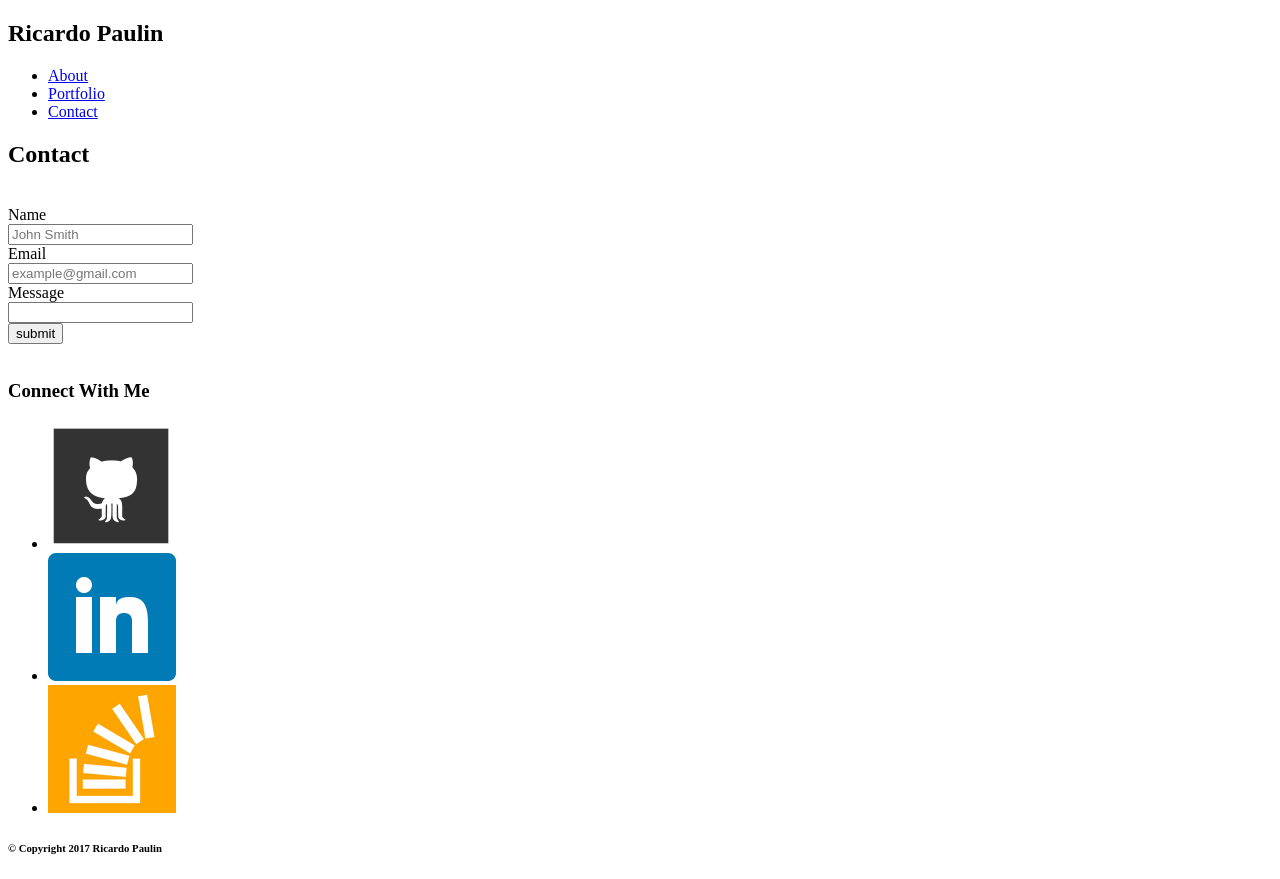
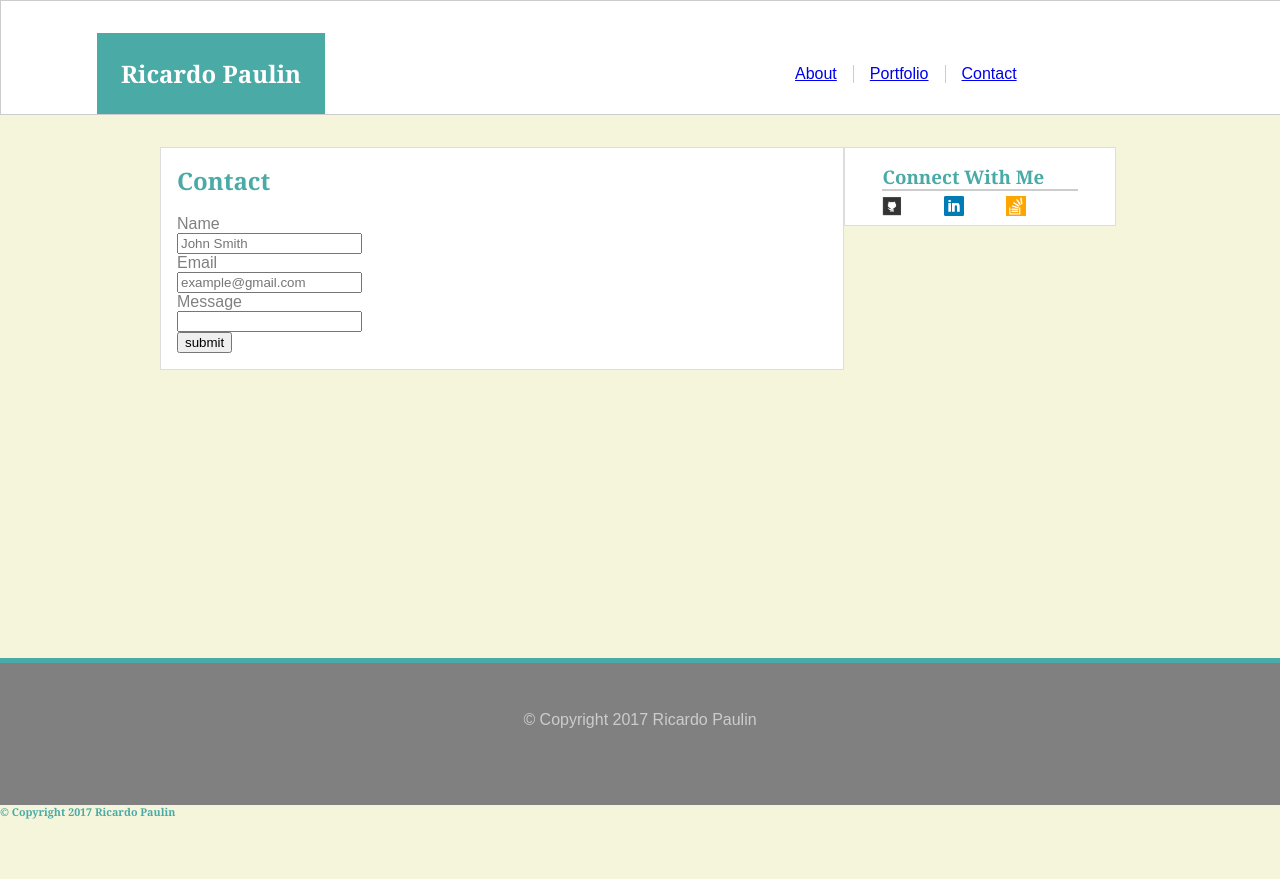
Before and after one commit to rpaulin90/Basic-Portfolio, a plain HTML site: page contact.html in a window 1280 px wide. After the commit the page ends 819 px from the top, so only its background shows below. Drawn offline with Linux system fonts and the light colour scheme.

Commit message:
updated contact

```diff
--- a/contact.html
+++ b/contact.html
@@ -1,22 +1,30 @@
 <!DOCTYPE html>
 <html lang="en-us">
 <head>
-
+	<link rel="stylesheet" type="text/css" href="assets/css/style.css">
 	<meta charset="utf-8">
 	<title>Contact</title>
 </head>
 <body>
 
-<div>
-	<h2>Ricardo Paulin</h2>
-</div>
+	<div class="wrapper">
+		<header>
+			<section class="section-name">
+			<h2 id="name-h2">Ricardo Paulin</h2>
+			</section>
 
-<ul>
-	<li><a href="#">About</a></li>
-	<li><a href="#">Portfolio</a></li>
-	<li><a href="#">Contact</a></li>
-</ul>
+			<section class="section-links">
 
+			<ul id="ul-links">
+				<li class="li-links" style="border-right: 1px solid #cccccc"><a href="#" class="a-links">About</a></li>
+				<li class="li-links" style="border-right: 1px solid #cccccc"><a href="#" class="a-links">Portfolio</a></li>
+				<li class="li-links"><a href="#" class="a-links">Contact</a></li>
+			</ul>
+			</section>
+		</header>
+
+<div class="container">
+		<section id="about-me">
 <h2>Contact</h2>
 <br />
 <form>
@@ -29,15 +37,41 @@
 	<input type="submit" value="submit">
 
 </form>
-<br />
+	</section>
 
-<h3>Connect With Me</h3>
+<section id="connect">
+				<h3>Connect With Me</h3>
 
-<ul>
-	<li><a href="https://github.com/rpaulin90"><img src="assets/images/github_square.png" alt="github logo"></a></li>
-	<li><a href="https://www.linkedin.com/in/rpaulin90"><img src="assets/images/square-linkedin.png" alt="linkedin logo"></a></li>
-	<li><a href="http://stackoverflow.com/users/7406906/rpaulin90"><img src="assets/images/stackoverflow.png" alt="stack overflow logo"></a></li>
-</ul>
+				<ul id="ul-connect">
+					<li class="li-connect">
+						<a href="https://github.com/rpaulin90" class="a-connect">
+							<img src="assets/images/github_square.png" alt="github logo" class="icons">
+						</a>
+					</li>
+
+					<li class="li-connect">
+						<a href="https://www.linkedin.com/in/rpaulin90" class="a-connect">
+							<img src="assets/images/square-linkedin.png" alt="linkedin logo" class="icons">
+						</a>
+					</li>
+
+					<li class="li-connect">
+						<a href="http://stackoverflow.com/users/7406906/rpaulin90" class="a-connect">
+							<img src="assets/images/stackoverflow.png" alt="stack overflow logo" class="icons">
+						</a>
+					</li>
+				</ul>
+			</section>
+		</div>
+
+<div class="push"></div>
+	</div>
+
+		<div class="footer" style="border-top: 5px solid #4aaaa5;background-color: grey">
+		<footer>
+			<p style="text-align: center; margin-top: 3em; color: #cccccc">&copy; Copyright 2017 Ricardo Paulin</p>
+		</footer>
+		</div>
 
 <h6>&copy; Copyright 2017 Ricardo Paulin</h6>
 
```
